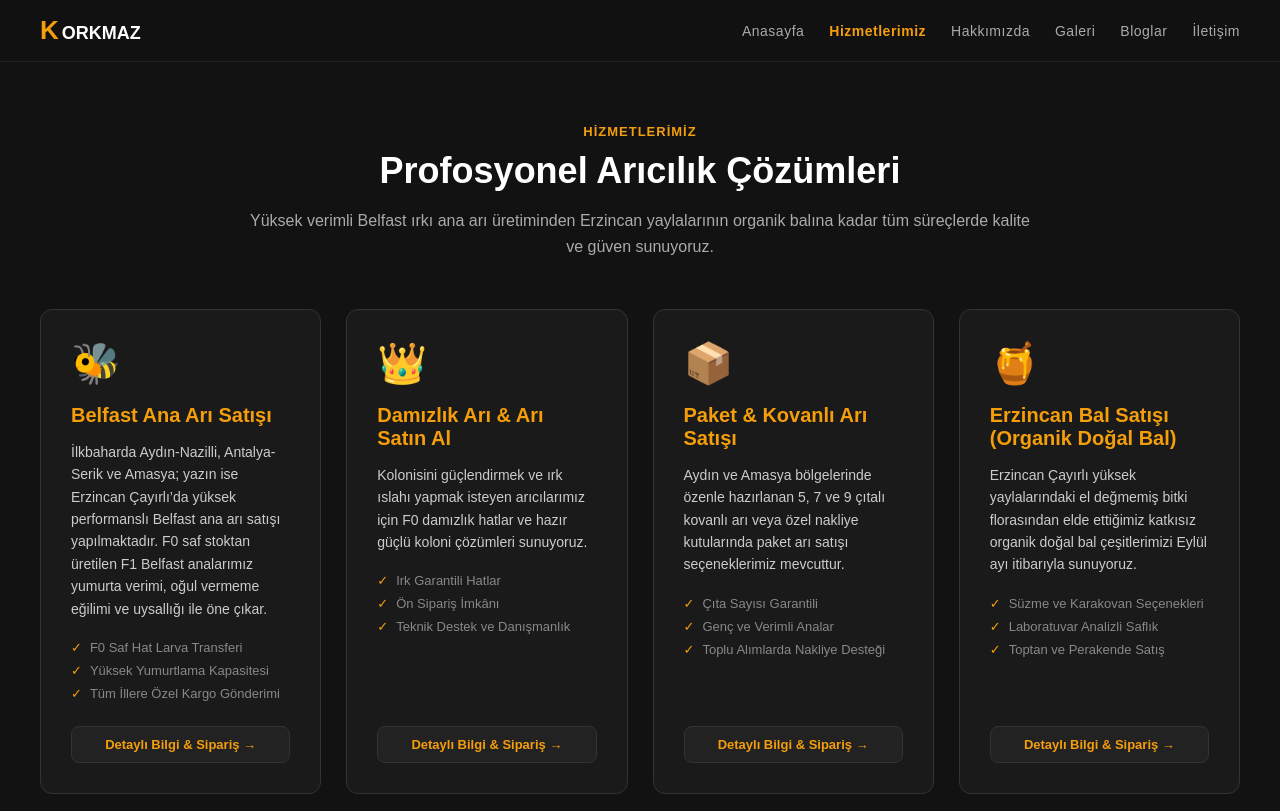
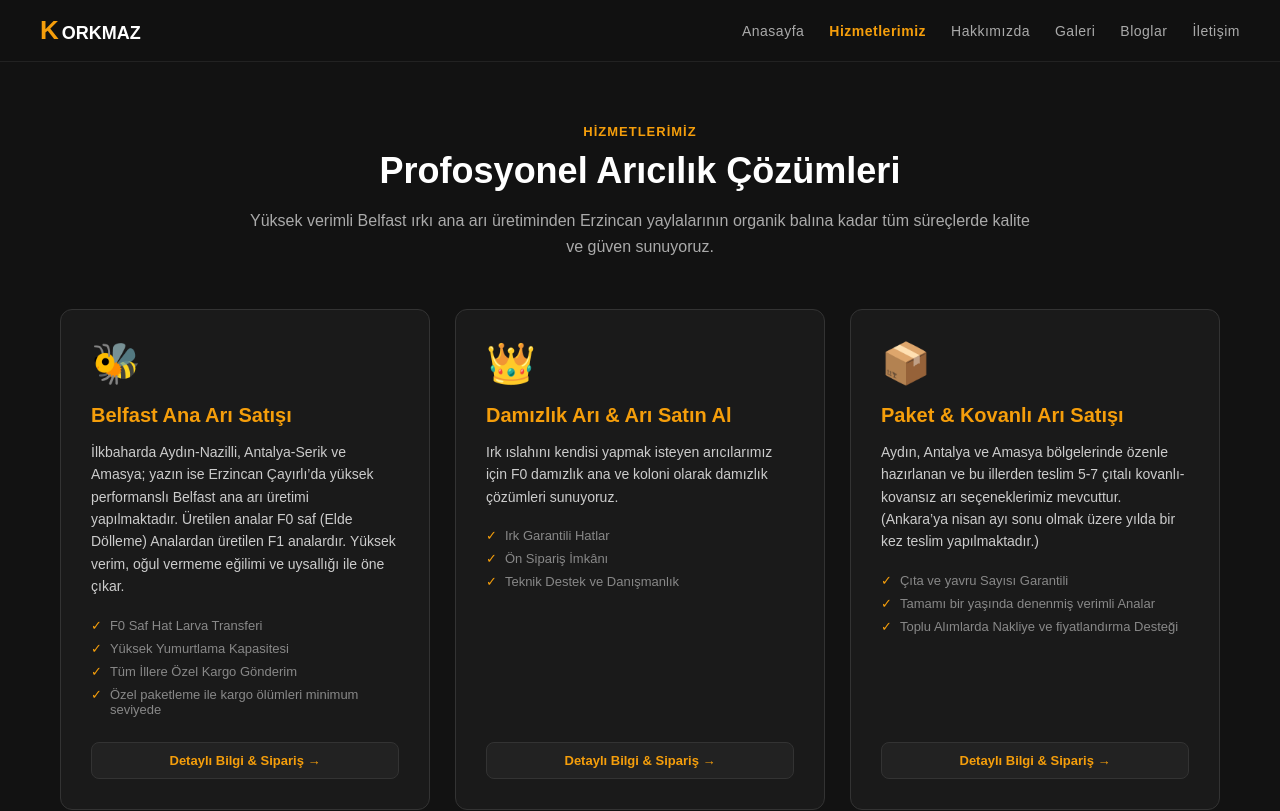
Before and after one commit to caglarkorkmazx-commits/korkmaz-aricilik, a Next.js app: page /hizmetlerimiz in a window 1280 px wide. Shown: the top 811 px of the page. Built offline with nearby package versions, Linux system fonts and the light colour scheme.

Commit message:
Update page.js

```diff
--- a/app/hizmetlerimiz/page.js
+++ b/app/hizmetlerimiz/page.js
@@ -5,34 +5,51 @@ export default function HizmetlerimizPage() {
     {
       title: 'Belfast Ana Arı Satışı',
       icon: '🐝',
-      desc: 'İlkbaharda Aydın-Nazilli, Antalya-Serik ve Amasya; yazın ise Erzincan Çayırlı’da yüksek performanslı Belfast ana arı satışı yapılmaktadır. F0 saf stoktan üretilen F1 Belfast analarımız yumurta verimi, oğul vermeme eğilimi ve uysallığı ile öne çıkar.',
-      details: ['F0 Saf Hat Larva Transferi', 'Yüksek Yumurtlama Kapasitesi', 'Tüm İllere Özel Kargo Gönderimi']
+      desc: 'İlkbaharda Aydın-Nazilli, Antalya-Serik ve Amasya; yazın ise Erzincan Çayırlı’da yüksek performanslı Belfast ana arı üretimi yapılmaktadır. Üretilen analar F0 saf (Elde Dölleme) Analardan üretilen F1 analardır. Yüksek verim, oğul vermeme eğilimi ve uysallığı ile öne çıkar.',
+      details: [
+        'F0 Saf Hat Larva Transferi',
+        'Yüksek Yumurtlama Kapasitesi',
+        'Tüm İllere Özel Kargo Gönderim',
+        'Özel paketleme ile kargo ölümleri minimum seviyede'
+      ]
     },
     {
       title: 'Damızlık Arı & Arı Satın Al',
       icon: '👑',
-      desc: 'Kolonisini güçlendirmek ve ırk ıslahı yapmak isteyen arıcılarımız için F0 damızlık hatlar ve hazır güçlü koloni çözümleri sunuyoruz.',
-      details: ['Irk Garantili Hatlar', 'Ön Sipariş İmkânı', 'Teknik Destek ve Danışmanlık']
+      desc: 'Irk ıslahını kendisi yapmak isteyen arıcılarımız için F0 damızlık ana ve koloni olarak damızlık çözümleri sunuyoruz.',
+      details: [
+        'Irk Garantili Hatlar',
+        'Ön Sipariş İmkânı',
+        'Teknik Destek ve Danışmanlık'
+      ]
     },
     {
       title: 'Paket & Kovanlı Arı Satışı',
       icon: '📦',
-      desc: 'Aydın ve Amasya bölgelerinde özenle hazırlanan 5, 7 ve 9 çıtalı kovanlı arı veya özel nakliye kutularında paket arı satışı seçeneklerimiz mevcuttur.',
-      details: ['Çıta Sayısı Garantili', 'Genç ve Verimli Analar', 'Toplu Alımlarda Nakliye Desteği']
+      desc: 'Aydın, Antalya ve Amasya bölgelerinde özenle hazırlanan ve bu illerden teslim 5-7 çıtalı kovanlı-kovansız arı seçeneklerimiz mevcuttur. (Ankara’ya nisan ayı sonu olmak üzere yılda bir kez teslim yapılmaktadır.)',
+      details: [
+        'Çıta ve yavru Sayısı Garantili',
+        'Tamamı bir yaşında denenmiş verimli Analar',
+        'Toplu Alımlarda Nakliye ve fiyatlandırma Desteği'
+      ]
     },
     {
       title: 'Erzincan Bal Satışı (Organik Doğal Bal)',
       icon: '🍯',
-      desc: 'Erzincan Çayırlı yüksek yaylalarındaki el değmemiş bitki florasından elde ettiğimiz katkısız organik doğal bal çeşitlerimizi Eylül ayı itibarıyla sunuyoruz.',
-      details: ['Süzme ve Karakovan Seçenekleri', 'Laboratuvar Analizli Saflık', 'Toptan ve Perakende Satış']
+      desc: 'Erzincan Çayırlı yüksek yaylalarındaki el değmemiş bitki florasından elde ettiğimiz bal çeşitlerimizi Eylül ayı itibarıyla sunuyoruz.',
+      details: [
+        'Petek ve Karakovan Seçenekleri',
+        'Yüksek kapasitede',
+        'Toptan ve Perakende Satış'
+      ]
     }
   ]
 
   return (
-    <main style={{ maxWidth: '1200px', margin: '0 auto', padding: '60px 20px', minHeight: '80vh' }}>
-      <div style={{ textAlign: 'center', maxWidth: '800px', margin: '0 auto 50px' }}>
+    <main style={{ maxWidth: '1200px', margin: '0 auto', padding: '60px 20px', minHeight: '80vh', overflowX: 'hidden', boxSizing: 'border-box' }}>
+      <div style={{ textAlign: 'center', maxWidth: '800px', margin: '0 auto 50px', boxSizing: 'border-box' }}>
         <span style={{ fontSize: '13px', color: '#f59e0b', textTransform: 'uppercase', letterSpacing: '1px', fontWeight: 'bold' }}>Hizmetlerimiz</span>
-        <h1 style={{ fontSize: '36px', fontWeight: 'bold', color: '#fff', marginTop: '10px', marginBottom: '15px' }}>
+        <h1 style={{ fontSize: '36px', fontWeight: 'bold', color: '#fff', marginTop: '10px', marginBottom: '15px', wordBreak: 'break-word' }}>
           Profosyonel Arıcılık Çözümleri
         </h1>
         <p style={{ color: '#aaa', fontSize: '16px', lineHeight: '1.6' }}>
@@ -40,18 +57,18 @@ export default function HizmetlerimizPage() {
         </p>
       </div>
 
-      <div style={{ display: 'grid', gridTemplateColumns: 'repeat(auto-fit, minmax(280px, 1fr))', gap: '25px' }}>
+      <div style={{ display: 'grid', gridTemplateColumns: 'repeat(auto-fit, minmax(280px, 1fr))', gap: '25px', boxSizing: 'border-box' }}>
         {hizmetler.map((item, index) => (
-          <div key={index} style={{ backgroundColor: '#1a1a1a', border: '1px solid #333', padding: '30px', borderRadius: '12px', display: 'flex', flexDirection: 'column', justifyContent: 'space-between' }}>
-            <div>
+          <div key={index} style={{ backgroundColor: '#1a1a1a', border: '1px solid #333', padding: '30px', borderRadius: '12px', display: 'flex', flexDirection: 'column', justifyContent: 'space-between', boxSizing: 'border-box' }}>
+            <div style={{ boxSizing: 'border-box' }}>
               <div style={{ fontSize: '40px', marginBottom: '15px' }}>{item.icon}</div>
-              <h2 style={{ fontSize: '20px', color: '#f59e0b', marginBottom: '12px', fontWeight: 'bold' }}>{item.title}</h2>
-              <p style={{ color: '#ccc', fontSize: '14px', lineHeight: '1.6', marginBottom: '20px' }}>{item.desc}</p>
+              <h2 style={{ fontSize: '20px', color: '#f59e0b', marginBottom: '12px', fontWeight: 'bold', wordBreak: 'break-word' }}>{item.title}</h2>
+              <p style={{ color: '#ccc', fontSize: '14px', lineHeight: '1.6', marginBottom: '20px', wordBreak: 'break-word' }}>{item.desc}</p>
 
               <ul style={{ listStyle: 'none', padding: 0, margin: '0 0 25px 0', display: 'flex', flexDirection: 'column', gap: '8px' }}>
                 {item.details.map((d, i) => (
-                  <li key={i} style={{ fontSize: '13px', color: '#888', display: 'flex', alignItems: 'center', gap: '8px' }}>
-                    <span style={{ color: '#f59e0b' }}>✓</span> {d}
+                  <li key={i} style={{ fontSize: '13px', color: '#888', display: 'flex', alignItems: 'flex-start', gap: '8px', wordBreak: 'break-word' }}>
+                    <span style={{ color: '#f59e0b', flexShrink: 0 }}>✓</span> <span>{d}</span>
                   </li>
                 ))}
               </ul>
@@ -61,7 +78,7 @@ export default function HizmetlerimizPage() {
               href="https://wa.me/905358468299"
               target="_blank"
               rel="noopener noreferrer"
-              style={{ display: 'block', textAlign: 'center', backgroundColor: '#222', color: '#f59e0b', border: '1px solid #333', padding: '10px 15px', borderRadius: '8px', textDecoration: 'none', fontSize: '13px', fontWeight: 'bold' }}
+              style={{ display: 'block', textAlign: 'center', backgroundColor: '#222', color: '#f59e0b', border: '1px solid #333', padding: '10px 15px', borderRadius: '8px', textDecoration: 'none', fontSize: '13px', fontWeight: 'bold', boxSizing: 'border-box' }}
             >
               Detaylı Bilgi & Sipariş &rarr;
             </a>
```
